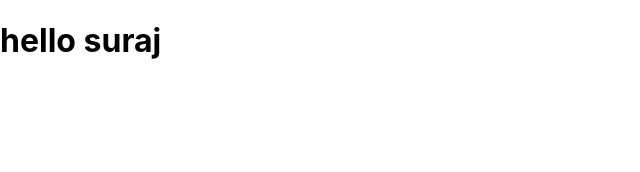
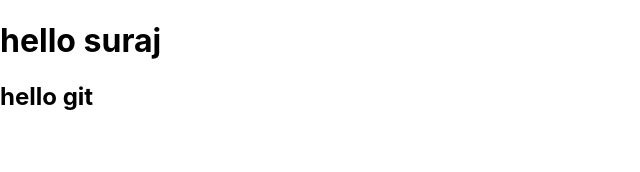
Before and after one commit to suraj-sharma-89/React-keep-Notes-app, a React (Create React App) app: page / in a window 1280 px wide. Shown: the top 172 px of the page, without its empty margins (0-640 px from the left). Built offline with nearby package versions, Linux system fonts and the light colour scheme.

Commit message:
sec commit

```diff
--- a/src/App.js
+++ b/src/App.js
@@ -5,6 +5,7 @@ function App() {
   return (
     <>
       <h1>hello suraj</h1>
+      <h2>hello git </h2>
     </>
   );
 }
```
